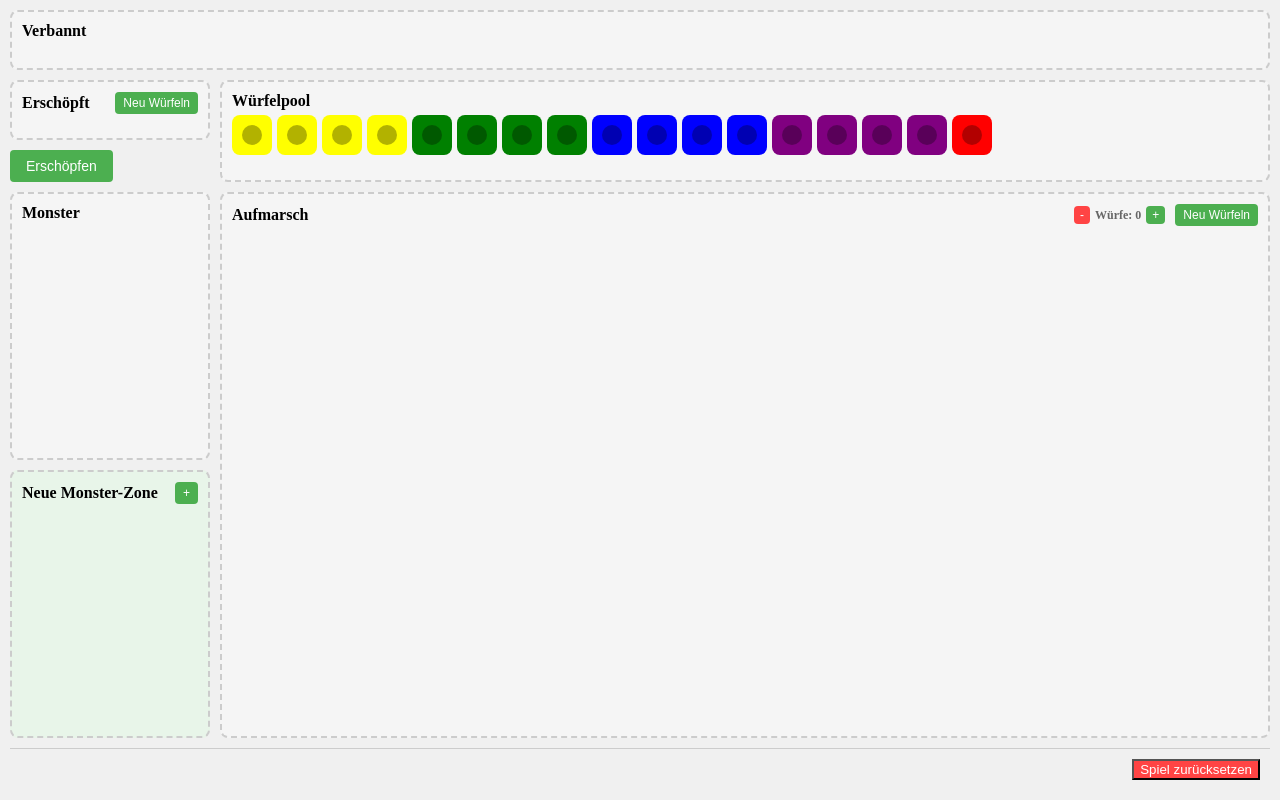
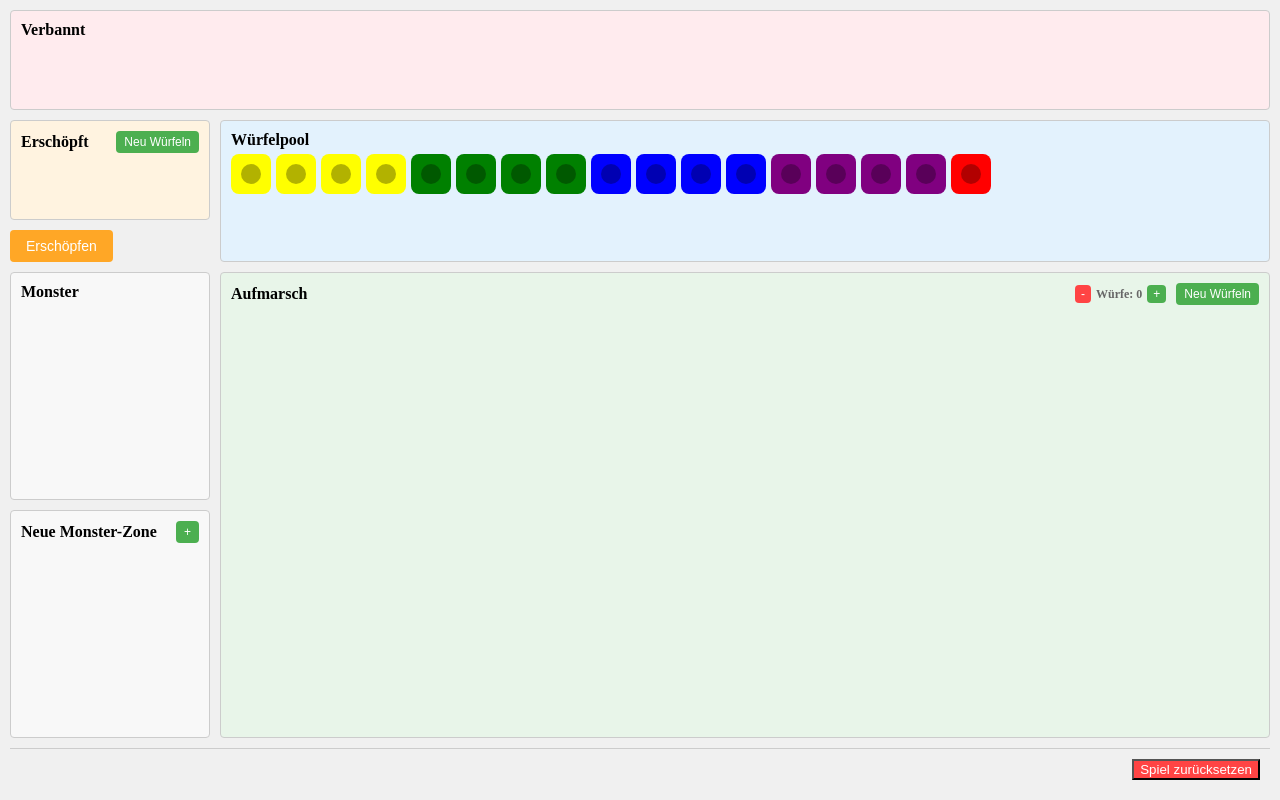
Before and after one commit to d0x/20StrongDiceApp, a React (Create React App) app: page / in a window 1280 px wide. Built offline with nearby package versions, Linux system fonts and the light colour scheme.

Commit message:
Colored zones

```diff
--- a/src/components/DiceManager.tsx
+++ b/src/components/DiceManager.tsx
@@ -153,7 +153,7 @@ export const DiceManager: React.FC = () => {
           onClick={handleExhaust}
           style={{
             padding: '8px 16px',
-            backgroundColor: '#4CAF50',
+            backgroundColor: '#ffa726',
             color: 'white',
             border: 'none',
             borderRadius: '4px',
--- a/src/components/DiceZone.tsx
+++ b/src/components/DiceZone.tsx
@@ -92,17 +92,34 @@ export const DiceZoneComponent: React.FC<DiceZoneProps> = ({
     e.stopPropagation();
   };
 
+  const getZoneStyle = (): React.CSSProperties => {
+    const baseStyle: React.CSSProperties = {
+      border: '1px solid #ccc',
+      borderRadius: '4px',
+      padding: '10px',
+      minHeight: '100px',
+      backgroundColor: '#f8f8f8',
+      ...style
+    };
+
+    switch (zone) {
+      case 'muster':
+        return { ...baseStyle, backgroundColor: '#e8f5e9' };
+      case 'exhausted':
+        return { ...baseStyle, backgroundColor: '#fff3e0' };
+      case 'banished':
+        return { ...baseStyle, backgroundColor: '#ffebee' };
+      case 'pool':
+        return { ...baseStyle, backgroundColor: '#e3f2fd' };
+      default:
+        return baseStyle;
+    }
+  };
+
   return (
     <div
       data-zone={zone}
-      style={{
-        border: '2px dashed #ccc',
-        borderRadius: '8px',
-        padding: '10px',
-        minHeight: '60px',
-        backgroundColor: isAddMonsterCard ? '#e8f5e9' : '#f5f5f5',
-        ...style
-      }}
+      style={getZoneStyle()}
       onDragOver={handleDragOver}
       onDrop={handleDrop}
       onClick={handleZoneClick}
```
